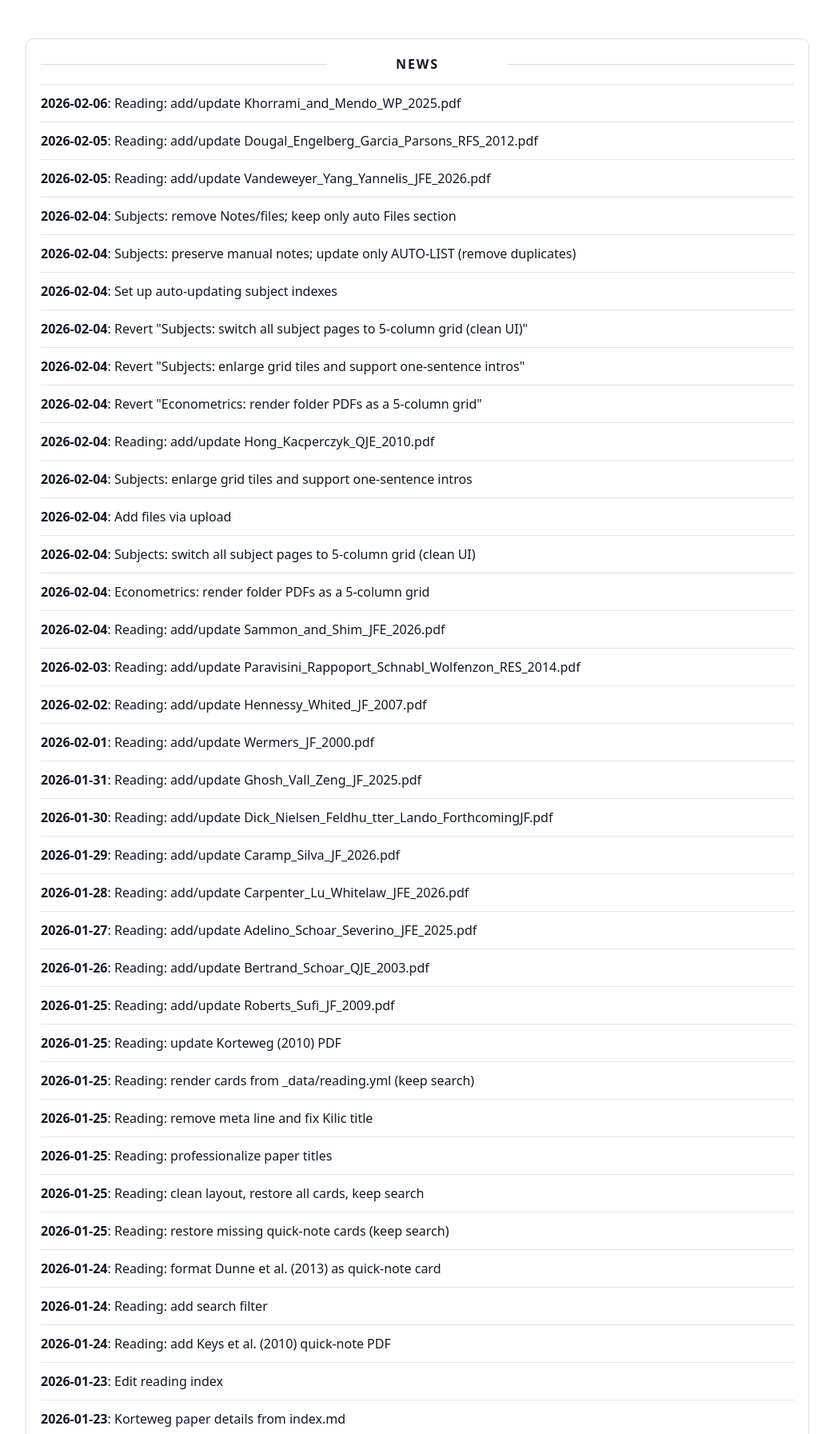
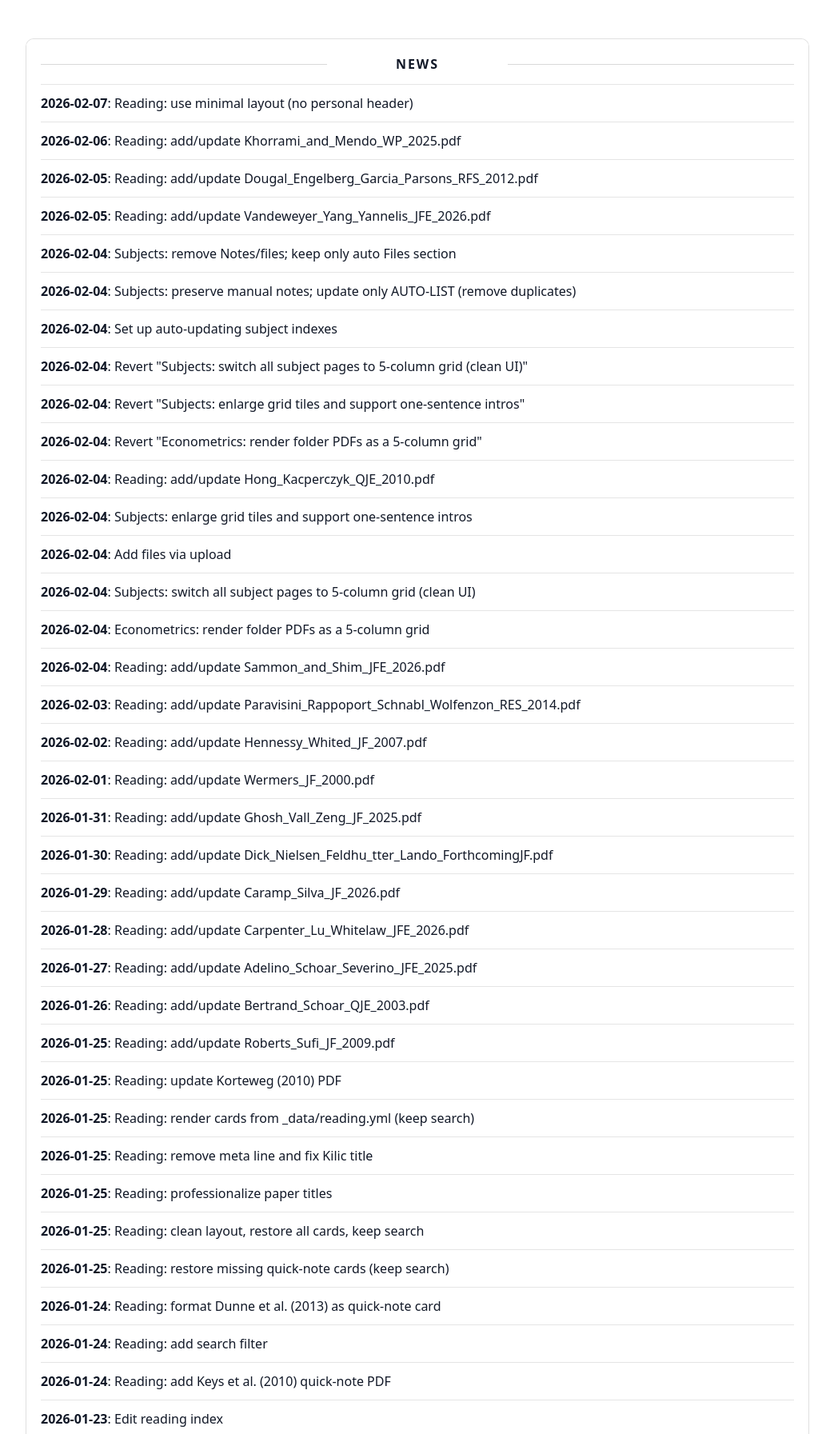
Before and after one commit to yaxinzn/study-archive, a Jekyll site: the page built from updates/index.md, in a window 1280 px wide, cut to the strip 476-2269 px from the top of the page. Shown: the whole strip at 80% size, without its empty margins (118-1161 px from the left). Built offline with Jekyll 4.4.1, drawn with Linux system fonts in a browser that asks for light colours; some of the changed text lies outside the part shown.

Commit message:
chore: update NEWS feed

```diff
--- a/_data/news.yml
+++ b/_data/news.yml
@@ -1,4 +1,7 @@
 # Auto-generated update history (sorted newest -> oldest). Do not edit manually.
+- ts: "1770463065"
+  date: "2026-02-07"
+  title: "Reading: use minimal layout (no personal header)"
 - ts: "1770376250"
   date: "2026-02-06"
   title: "Reading: add/update Khorrami_and_Mendo_WP_2025.pdf"
```
